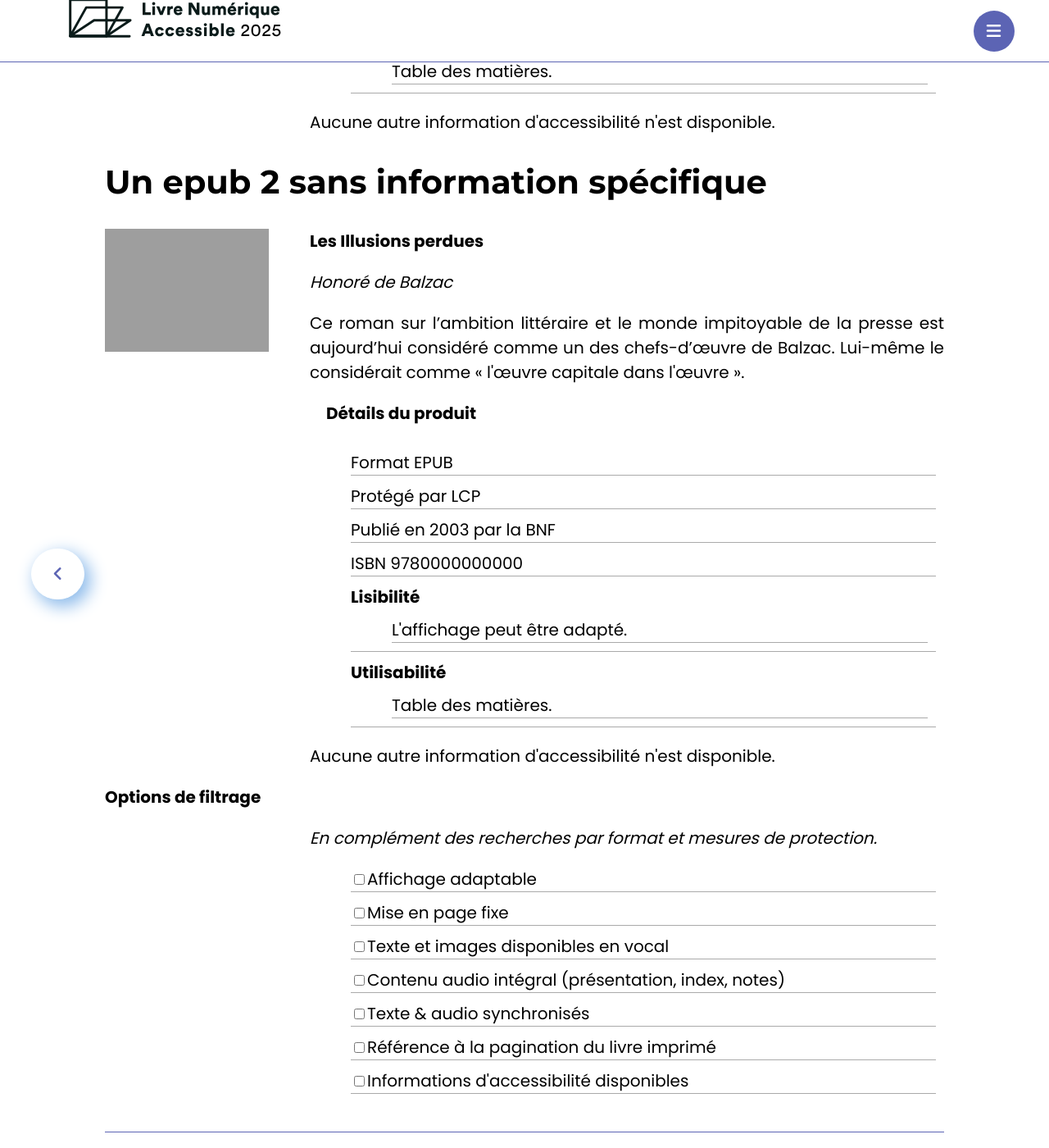
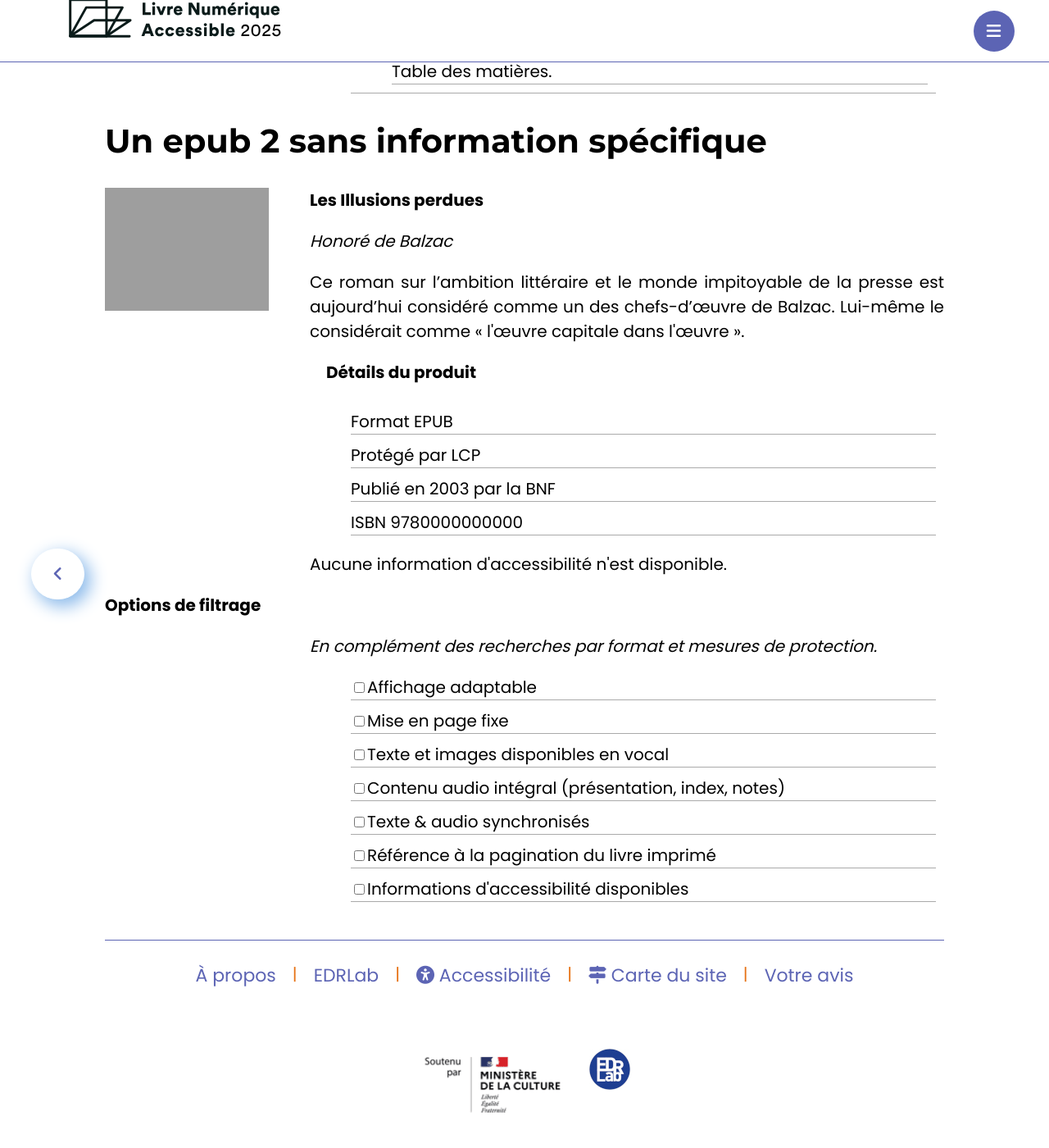
Before and after one commit to edition-accessible/lina25, a Jekyll site: the page built from ressources/signpostingprototypefr.md, in a window 1280 px wide and 1400 px high, scrolled down 3528 px. Shown: the whole window at 82% size. Built offline with Jekyll 4.4.1, drawn with Linux system fonts in a browser that asks for light colours; nearby versions of some CDN libraries; comment, search, counter and statistics services are not loaded.

Commit message:
Update signpostingprototypefr.md

```diff
--- a/ressources/signpostingprototypefr.md
+++ b/ressources/signpostingprototypefr.md
@@ -132,7 +132,6 @@ draft: false
         </ul>
 </li>
     </ul>
-    <p>Aucune autre information d'accessibilité n'est disponible.</p>
     </div>
     </article>
 </section>
@@ -155,18 +154,8 @@ draft: false
     <li class="prototype">Protégé par LCP</li>
     <li class="prototype">Publié en 2003 par la BNF</li>
     <li class="prototype">ISBN 9780000000000</li>
-<li class="prototype"><b>Lisibilité</b>
-        <ul>
-        <li class="prototype">L'affichage peut être adapté.</li>
-        </ul>
-</li>
-    <li class="prototype"><b>Utilisabilité</b>
-        <ul>
-        <li class="prototype">Table des matières. </li>
-        </ul>
-</li>
     </ul>
-    <p>Aucune autre information d'accessibilité n'est disponible.</p>
+    <p>Aucune information d'accessibilité n'est disponible.</p>
     </div>
     </article>
 </section>
```
